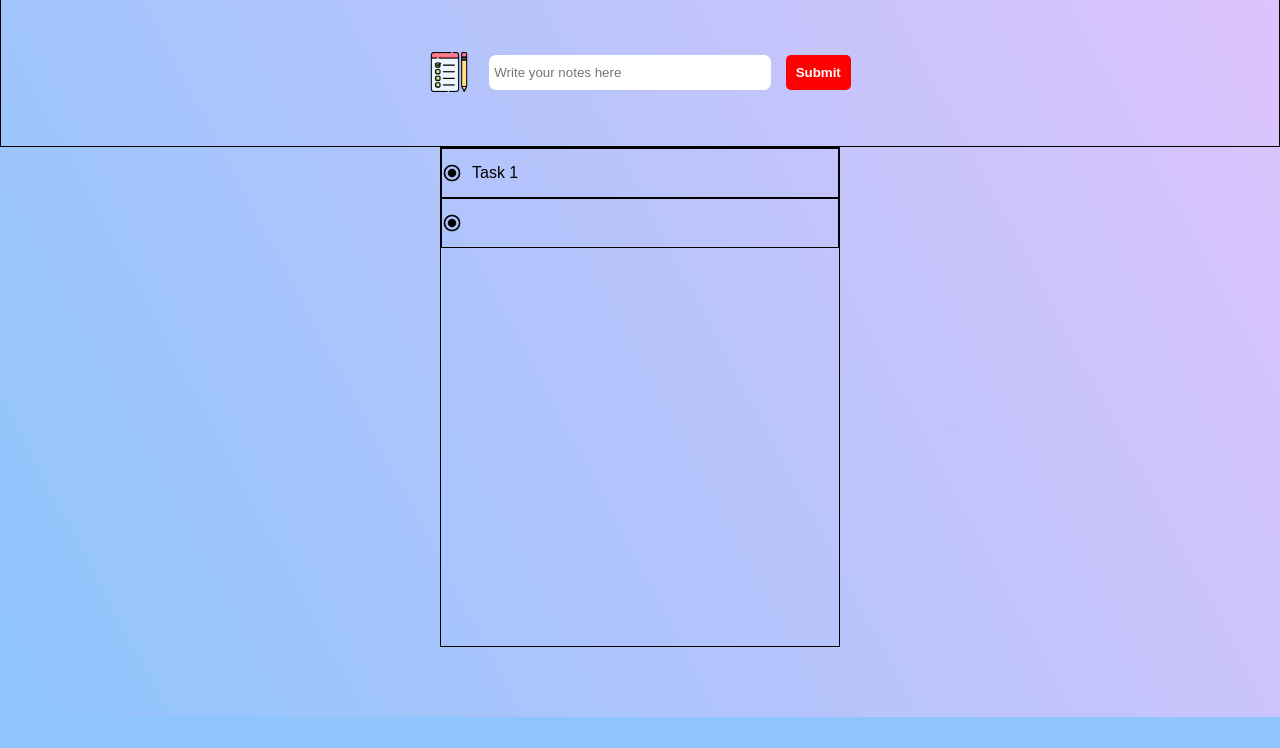
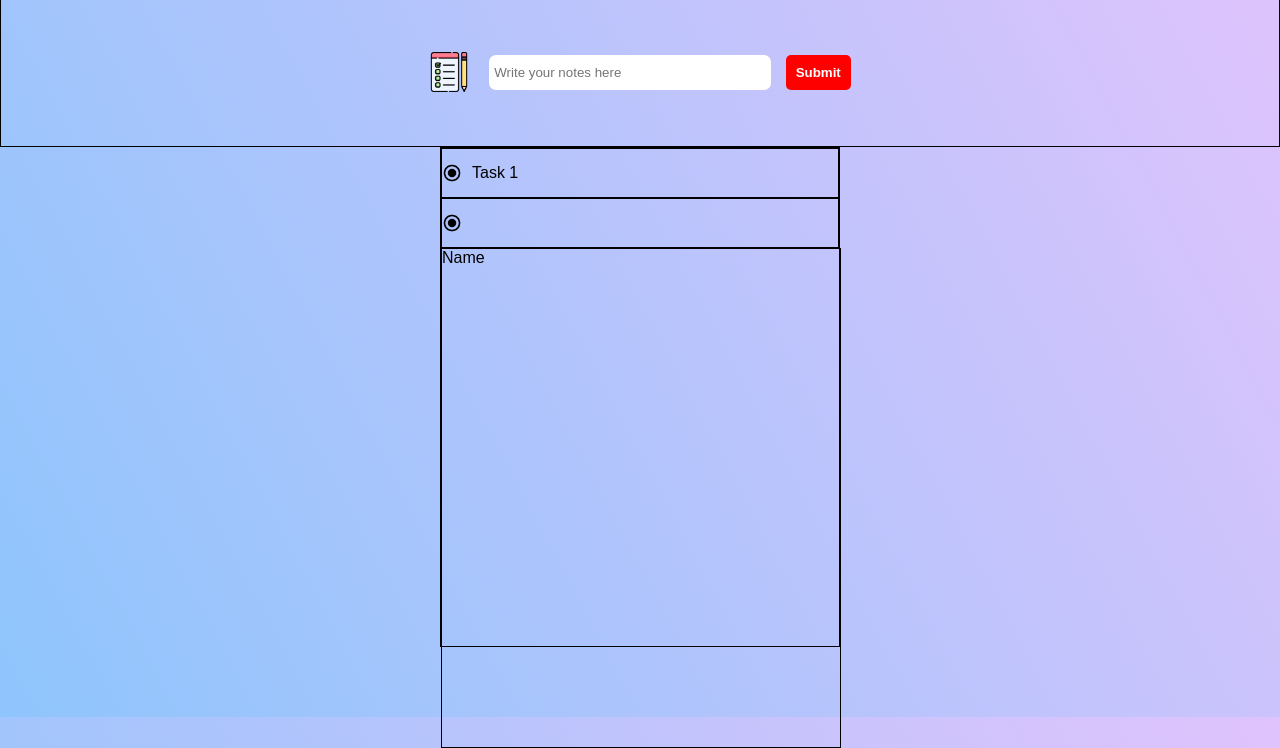
Before and after one commit to User2003r/test, a plain HTML site: page index.html in a window 1280 px wide. Shown: the part 83-831 px from the top of the page. Before the commit the page ends 800 px from the top, so only its background shows below. Drawn offline with Linux system fonts and the light colour scheme.

Commit message:
change in index file

```diff
--- a/index.html
+++ b/index.html
@@ -35,7 +35,9 @@
                         <img src="./radio.png" alt>
                         <span></span>
                     </div>
-
+                    <div class="box">
+                        <p>Name</p>
+                    </div>
                 </div>
             </div>
         </main>
```
